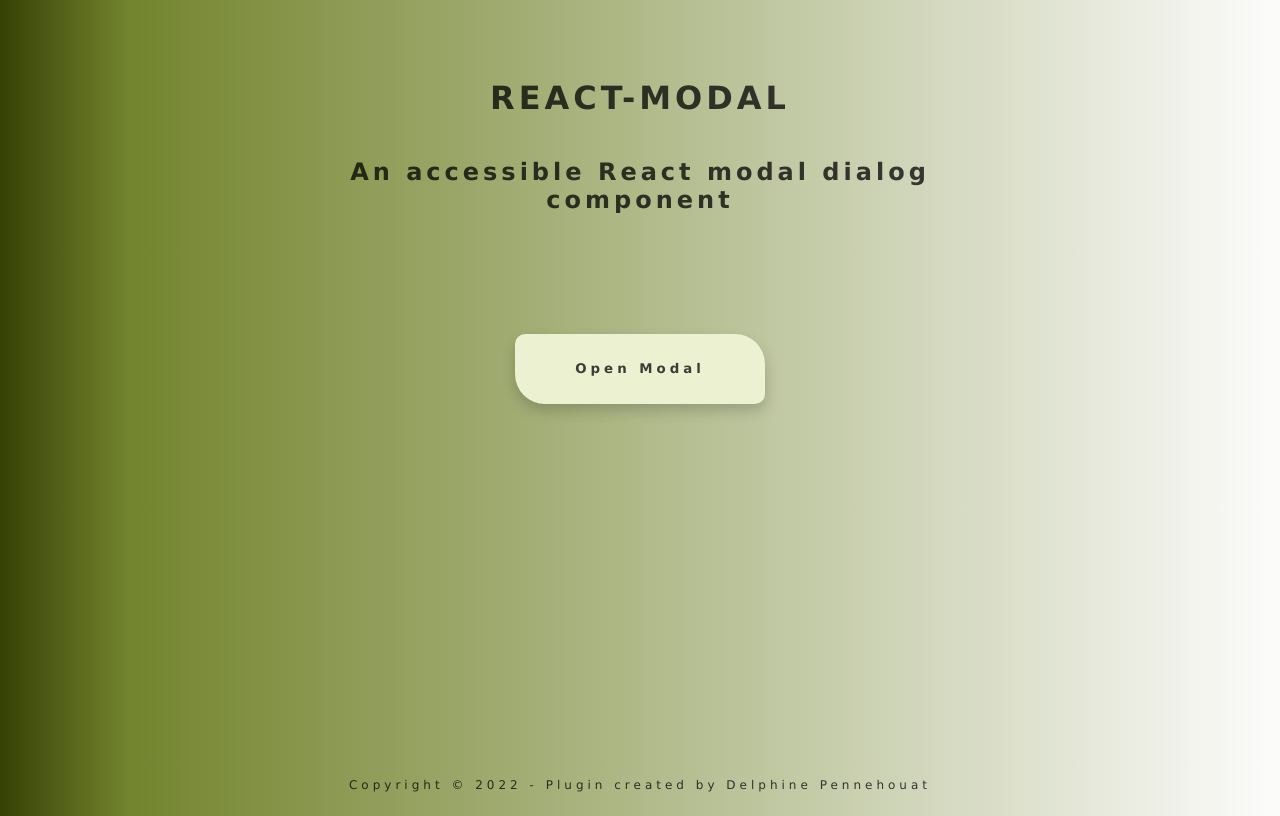
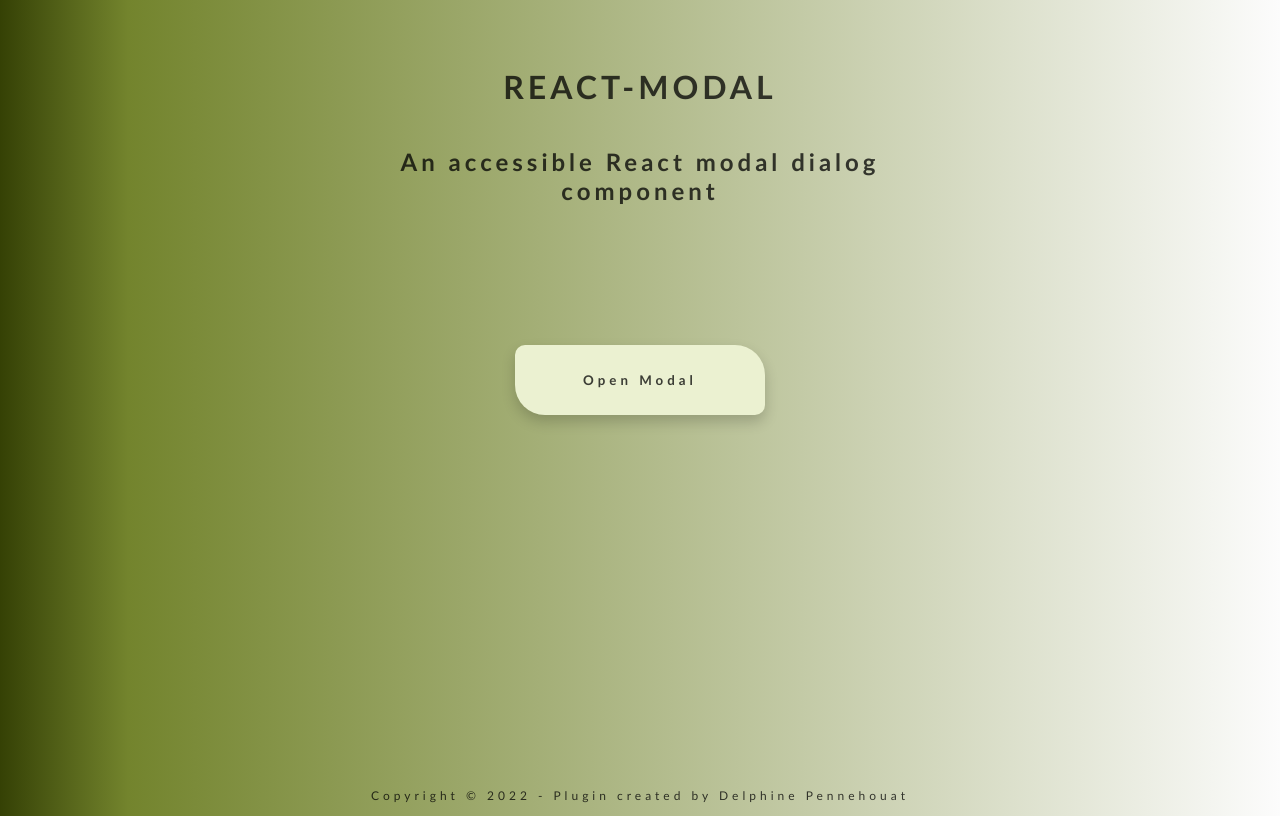
Before and after one commit to Del83/plugin_modal_P14, a React app: page / in a window 1280 px wide. Built offline with nearby package versions, Linux system fonts and the light colour scheme.

Commit message:
Add className

```diff
--- a/package.json
+++ b/package.json
@@ -2,7 +2,7 @@
   "name": "@del83/plugin_modal_p14",
   "description": "simple modal component",
   "author": "del83",
-  "version": "0.1.0",
+  "version": "0.1.1",
   "main": "dist/index.js",
   "module": "dist/index.js",
   "files": [
--- a/public/index.html
+++ b/public/index.html
@@ -13,7 +13,7 @@
     <link rel="manifest" href="%PUBLIC_URL%/manifest.json" />
     <title>React component - Modal</title>
   </head>
-  <body>
+  <body class="modal-body">
     <noscript>You need to enable JavaScript to run this app.</noscript>
     <div id="root"></div>
   </body>
--- a/src/examples/App.js
+++ b/src/examples/App.js
@@ -18,9 +18,9 @@ export default function App() {
 
   return (
     <div style={{ width: 640, marginTop: "45px" }}>
-      <header>
-        <h1>react-modal</h1>
-        <h2>An accessible React modal dialog component</h2>
+      <header className="modal-header">
+        <h1 className="modal-title">react-modal</h1>
+        <h2 className="modal-description">An accessible React modal dialog component</h2>
       </header>
       <main >
         <button className="button-open" onClick={handleModal}>Open Modal</button>
@@ -30,7 +30,7 @@ export default function App() {
           messageModal={messageModal}
           />
       </main>
-      <footer>
+      <footer className="modal-footer">
         <p>Copyright © 2022 - Plugin created by Delphine Pennehouat</p>
       </footer>
     </div>
--- a/src/lib/components/modal.css
+++ b/src/lib/components/modal.css
@@ -1,33 +1,25 @@
-body {
+/*-------------------- MODAL --------------------*/
+.modal-body {
     display: flex;
     align-items: center;
     justify-content: center;
     height: 100vh;
     background: linear-gradient(90deg, rgba(53,65,5,1) 0%, rgba(115,132,45,1) 10%, rgba(252,252,252,1) 100%);
     color: rgba(0,0,0,0.75);
-    font-family: Verdana, Geneva, Tahoma, sans-serif;
+    font-family: "Gill Sans", sans-serif;
     text-align: center;
     letter-spacing: 4px;
 }
 
-header {
+.modal-header {
     display: flex;
     flex-direction: column;
 }
 
-h1 {
+.modal-title {
     text-transform: uppercase;
 }
 
-footer {
-    display: flex;
-    align-items: flex-end;
-    justify-content: center;
-    height: 50vh;
-    font-size: 12px;
-}
-
-/*-------------------- MODAL --------------------*/
 .modal {
     position: fixed;
     z-index: 1;
@@ -55,7 +47,7 @@ footer {
     height: 200px;
     border-radius: 10px;
     font-size: 15px;
-    font-weight: 900;
+    font-weight: 600;
 }
 
 .modal-close {
@@ -75,10 +67,18 @@ footer {
     box-shadow: 0 0.5em 1em rgb(0 0 0 / 18%);
     border: none;
     border-radius: 10px 30px 10px 30px;
-    font-family: Verdana, Geneva, Tahoma, sans-serif;
-    font-weight: 900;
+    font-family: "Gill Sans", sans-serif;
+    font-weight: 600;
     letter-spacing: 4px;
-    margin-top: 100px;
+    margin-top: 120px;
+}
+
+.modal-footer {
+    display: flex;
+    align-items: flex-end;
+    justify-content: center;
+    height: 50vh;
+    font-size: 12px;
 }
 
 .display {
```
Also changed, not shown: dist/components/modal.js.
